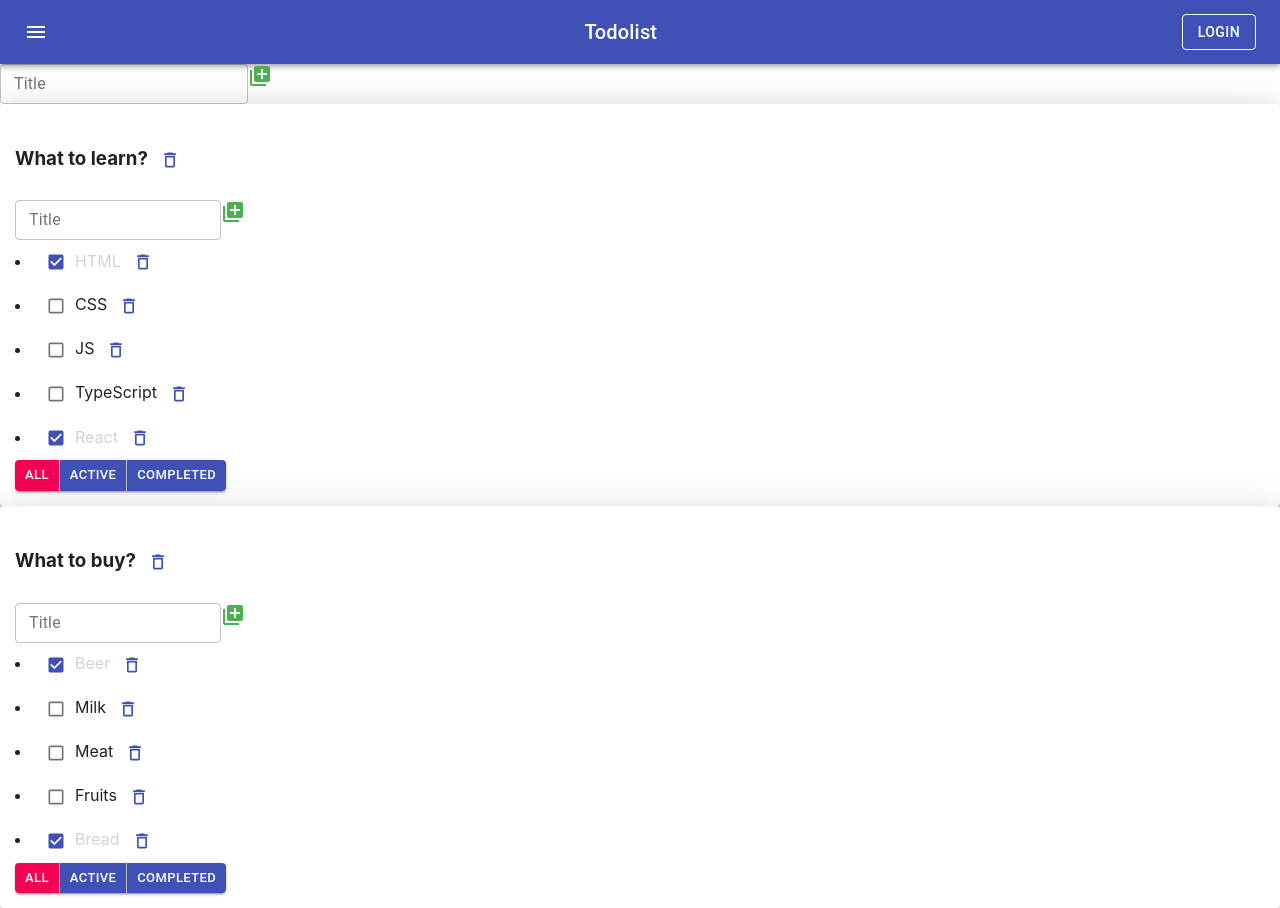
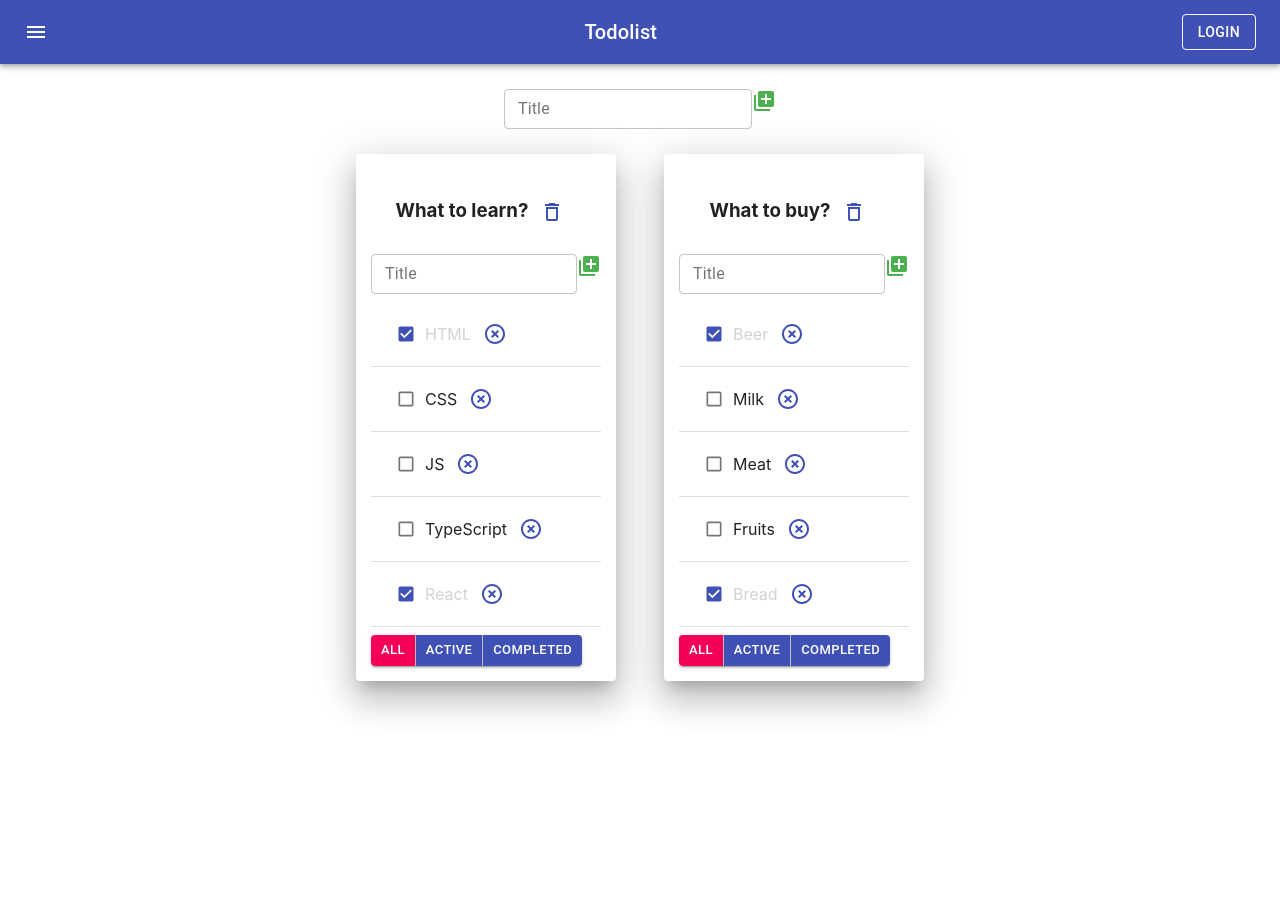
Before and after one commit to SRGREEN90/New-Todo-List, a React (Create React App) app: page / in a window 1280 px wide. After the commit the page ends 800 px from the top, so only its background shows below. Built offline with nearby package versions, Linux system fonts and the light colour scheme.

Commit message:
'added refactoring'

```diff
--- a/src/App.tsx
+++ b/src/App.tsx
@@ -3,7 +3,7 @@ import './App.css';
 import Todolist from "./components/Todolist";
 import {v1} from "uuid";
 import AddItemForm from "./components/AddItemForm";
-import {AppBar, Button, IconButton, Paper, Toolbar, Typography} from "@material-ui/core";
+import {AppBar, Button, Container, Grid, IconButton, Paper, Toolbar, Typography} from "@material-ui/core";
 import {Menu} from "@material-ui/icons";
 
 export type TaskType = {
@@ -99,9 +99,12 @@ function App() {
 
 
         return(
-            <Paper elevation={20} style={{padding: "15px"}}>
+            <Grid item={true} key={tl.id}>
+                <Paper
+                    elevation={20}
+                    style={{padding: "15px"}}
+                >
                     <Todolist
-                    key={tl.id}
                         todoId={tl.id}
                         title={tl.title}
                         tasks ={tasksForRender}
@@ -115,6 +118,8 @@ function App() {
                         changeTodolistTitle={changeTodolistTitle}
                     />
                 </Paper>
+            </Grid>
+
         )
     })
 
@@ -133,8 +138,16 @@ function App() {
                 </Button>
             </Toolbar>
         </AppBar>
+        <Container fixed>
+
+            <Grid container={true} style={{padding: "25px 0"}} justifyContent={"center"}>
                 <AddItemForm addItem={addTodoLists}/>
+            </Grid>
+            <Grid container={true} spacing={6} justifyContent={"center"}>
                 {mappedTodoList}
+            </Grid>
+
+        </Container>
     </div>
   );
 }
--- a/src/components/Todolist.tsx
+++ b/src/components/Todolist.tsx
@@ -4,9 +4,9 @@ import AddItemForm from './AddItemForm';
 import s from "./TodoList.module.css";
 import EditableSpan from "../EditableSpan";
 import ButtonsBlock from "../ButtonsBlock";
-import {Checkbox, IconButton} from "@material-ui/core";
+import {Checkbox, IconButton, List, ListItem} from "@material-ui/core";
 import {DeleteOutline} from "@material-ui/icons";
-
+import HighlightOffIcon from '@material-ui/icons/HighlightOff';
 type TodolistPropsType = {
     todoId: string
     tasks: TaskType[]
@@ -56,19 +56,13 @@ const Todolist: FC<TodolistPropsType> = ({
         }
 
         return(
-            <li key={task.id}>
+            <ListItem divider key={task.id}>
                 <Checkbox
                     color={"primary"}
                     size={"small"}
                     checked={task.isDone}
                     onChange={onCheckedHandler}
                 />
-
-                {/*<input*/}
-                {/*    type='checkbox'*/}
-                {/*    checked={task.isDone}*/}
-                {/*    onChange={onCheckedHandler}*/}
-                {/*/>*/}
                 <span className={getClasses()}>
                 <EditableSpan
                     someTitle={task.title}
@@ -77,30 +71,31 @@ const Todolist: FC<TodolistPropsType> = ({
                 </span>
 
                 <IconButton onClick={removeTaskHandler} color={"primary"}>
-                    <DeleteOutline fontSize="small" />
+                    <HighlightOffIcon fontSize="medium" />
                 </IconButton>
 
-            </li>
+            </ListItem>
 
         )
 
     })
 
     return <div className={s.todoList}>
-        <h3>
-            <EditableSpan someTitle={title} changeTitle={changeTodolistEditableTitle}/>
-            {/*{title}*/}
-            <IconButton onClick={removeTodoListsHandler} color={"primary"}>
-                <DeleteOutline fontSize="small" />
-            </IconButton>
-            {/*<button onClick={removeTodoListsHandler}>x</button>*/}
-        </h3>
+        <div style={{textAlign: "center"}}>
+            <h3>
+                <EditableSpan someTitle={title} changeTitle={changeTodolistEditableTitle}/>
+                <IconButton onClick={removeTodoListsHandler} color={"primary"}>
+                    <DeleteOutline fontSize="medium" />
+                </IconButton>
+            </h3>
+        </div>
+
         <div>
             <AddItemForm addItem={addTaskTitle}/>
         </div>
-        <div>
+        <List>
             {TasksForRender}
-        </div>
+        </List>
         <ButtonsBlock changeFilter={changeFilter} todoId={todoId} filter={filter}/>
     </div>
 }
```
Lines whose indentation alone changed are shown as unchanged.
